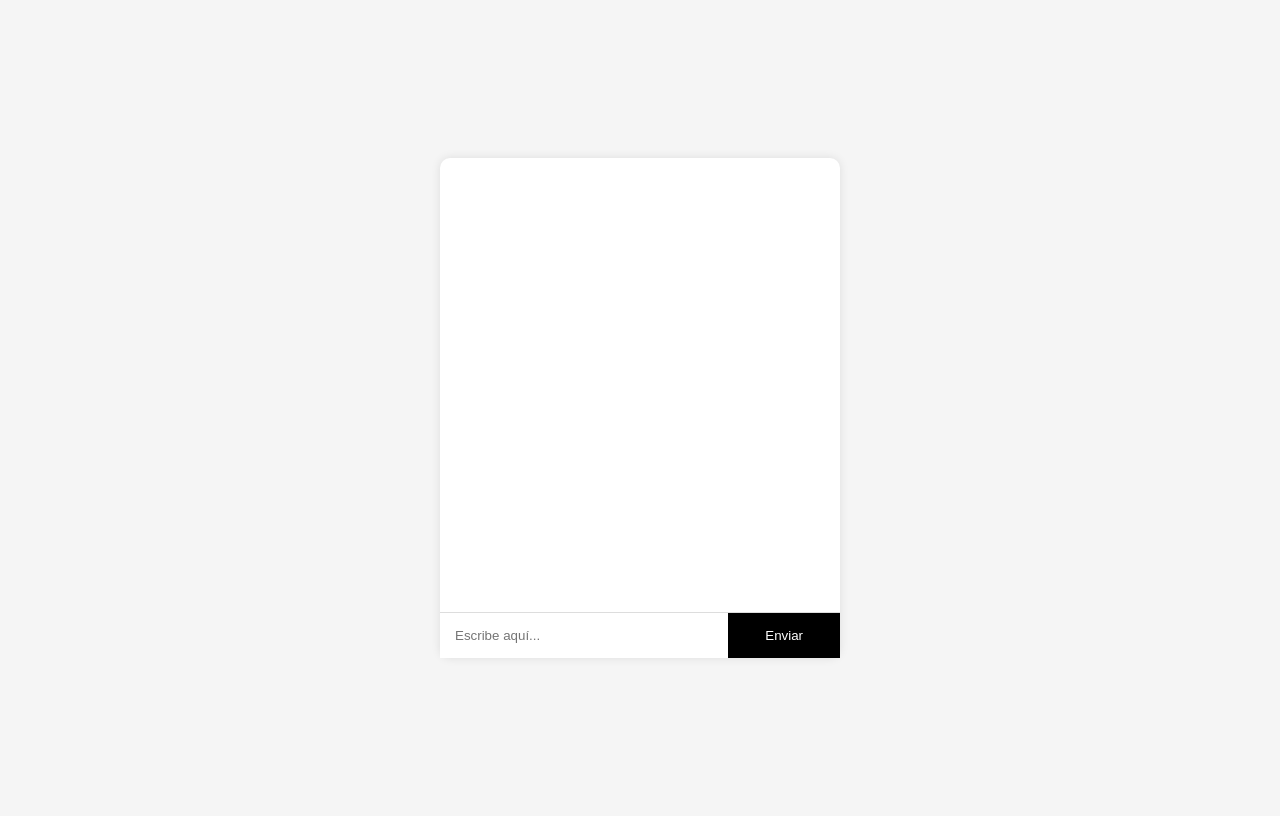
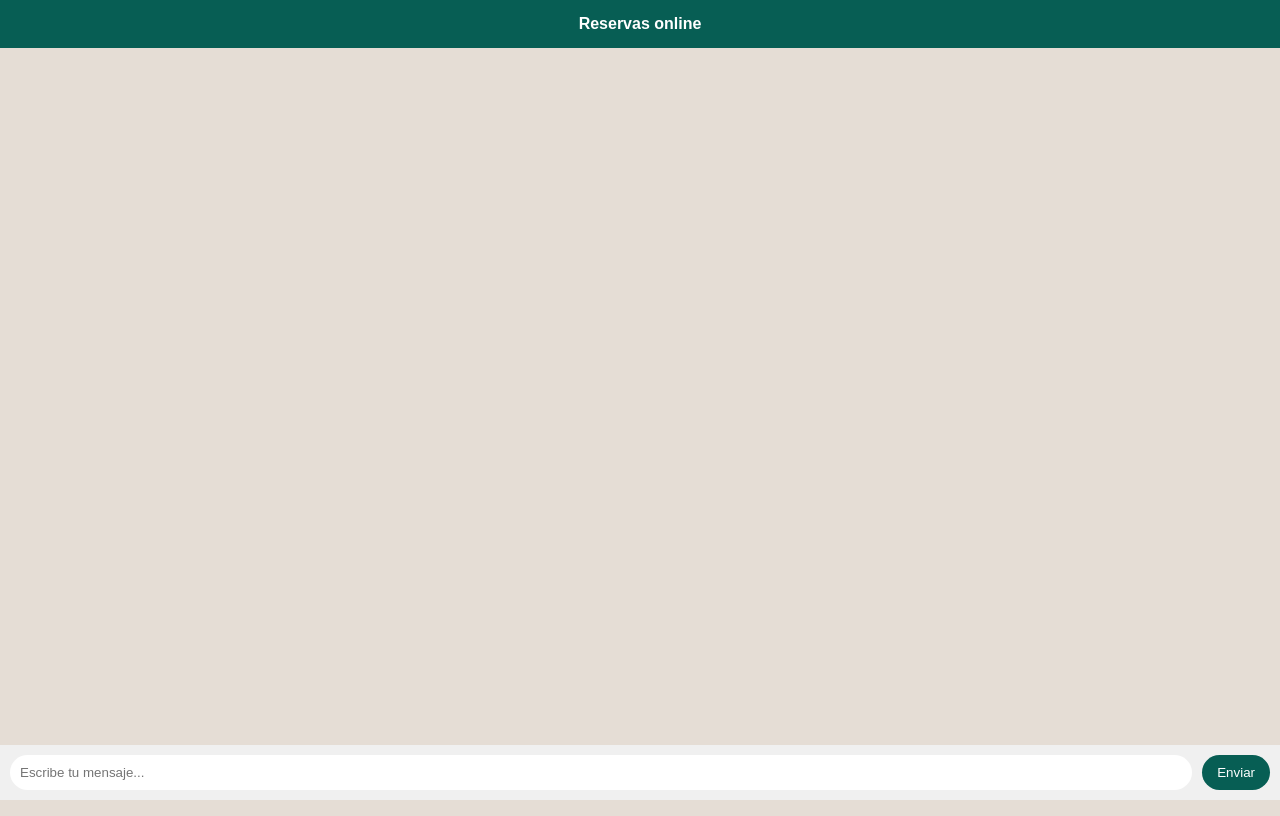
Before and after one commit to novaagencyai06-tech/chat-clientes, a plain HTML site: page barberia/index.html in a window 1280 px wide. Drawn offline with Linux system fonts and the light colour scheme.

Commit message:
Update index.html

```diff
--- a/barberia/index.html
+++ b/barberia/index.html
@@ -3,71 +3,95 @@
 <head>
   <title>Chat de reservas</title>
   <meta name="viewport" content="width=device-width, initial-scale=1.0">
+
   <style>
     body {
+      margin: 0;
       font-family: Arial;
-      background: #f5f5f5;
-      display: flex;
-      justify-content: center;
-      align-items: center;
-      height: 100vh;
+      background: #e5ddd5;
     }
 
     #chat-container {
-      width: 100%;
-      max-width: 400px;
-      background: white;
-      border-radius: 10px;
-      box-shadow: 0 0 10px rgba(0,0,0,0.1);
       display: flex;
       flex-direction: column;
-      height: 500px;
+      height: 100vh;
+      width: 100%;
+    }
+
+    #header {
+      background: #075e54;
+      color: white;
+      padding: 15px;
+      font-weight: bold;
+      text-align: center;
     }
 
     #chat {
       flex: 1;
       padding: 10px;
       overflow-y: auto;
+      display: flex;
+      flex-direction: column;
     }
 
     .user {
-      text-align: right;
+      align-self: flex-end;
+      background: #dcf8c6;
+      padding: 10px;
+      border-radius: 10px;
       margin: 5px;
+      max-width: 70%;
     }
 
     .bot {
-      text-align: left;
+      align-self: flex-start;
+      background: white;
+      padding: 10px;
+      border-radius: 10px;
       margin: 5px;
-    }
-
-    input {
-      border: none;
-      padding: 15px;
-      width: 70%;
-    }
-
-    button {
-      width: 30%;
-      background: black;
-      color: white;
-      border: none;
+      max-width: 70%;
     }
 
     #input-area {
       display: flex;
-      border-top: 1px solid #ddd;
+      background: #f0f0f0;
+      padding: 10px;
+    }
+
+    input {
+      flex: 1;
+      padding: 10px;
+      border-radius: 20px;
+      border: none;
+      outline: none;
+    }
+
+    button {
+      margin-left: 10px;
+      padding: 10px 15px;
+      border: none;
+      background: #075e54;
+      color: white;
+      border-radius: 20px;
     }
   </style>
 </head>
+
 <body>
 
 <div id="chat-container">
+
+  <div id="header">
+    Reservas online
+  </div>
+
   <div id="chat"></div>
 
   <div id="input-area">
-    <input id="mensaje" placeholder="Escribe aquí...">
+    <input id="mensaje" placeholder="Escribe tu mensaje...">
     <button onclick="enviar()">Enviar</button>
   </div>
+
 </div>
 
 <script>
@@ -79,11 +103,15 @@ async function enviar() {
 
   const chat = document.getElementById("chat");
 
-  // Mensaje usuario
-  chat.innerHTML += `<div class="user"><b>Tú:</b> ${mensaje}</div>`;
+  // mensaje usuario
+  const userMsg = document.createElement("div");
+  userMsg.className = "user";
+  userMsg.innerText = mensaje;
+  chat.appendChild(userMsg);
+
   mensajeInput.value = "";
 
-  // 👇 "Escribiendo..."
+  // escribiendo...
   const typing = document.createElement("div");
   typing.className = "bot";
   typing.innerText = "Escribiendo...";
@@ -98,11 +126,12 @@ async function enviar() {
   const res = await fetch(url);
   const data = await res.text();
 
-  // 👇 quitar "Escribiendo..."
   typing.remove();
 
-  // Respuesta del bot
-  chat.innerHTML += `<div class="bot"><b>Bot:</b> ${data}</div>`;
+  const botMsg = document.createElement("div");
+  botMsg.className = "bot";
+  botMsg.innerText = data;
+  chat.appendChild(botMsg);
 
   chat.scrollTop = chat.scrollHeight;
 }
```
